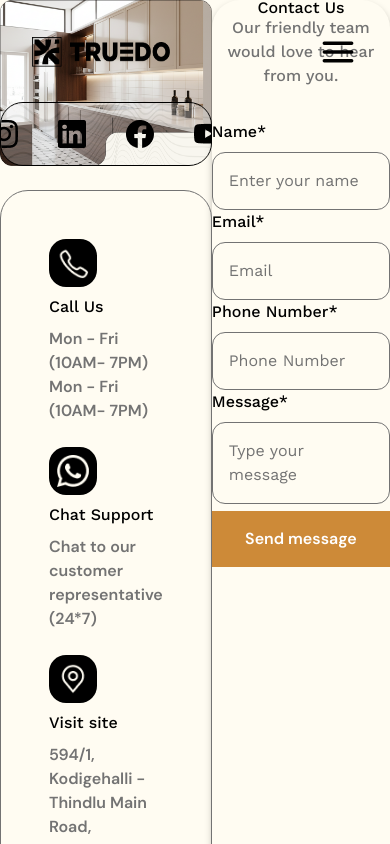
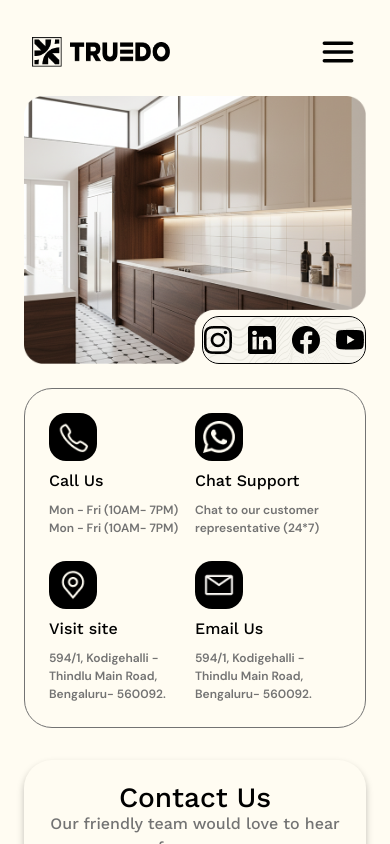
Before and after one commit to techwire-studio/Truedo, a React (Vite) app: page /contact in a window 390 px wide. Shown: the top 844 px of the page. Built offline with nearby package versions, Linux system fonts and the light colour scheme.

Commit message:
contact page updated for mobile view

```diff
--- a/src/common/Header.jsx
+++ b/src/common/Header.jsx
@@ -28,20 +28,9 @@ const Header = () => {
     }
   }, [menuOpen]);
 
-  const [scrolled, setScrolled] = useState(false);
 
-  // 🧩 Detect scroll position
-  useEffect(() => {
-    const handleScroll = () => {
-      if (window.scrollY > 20) {
-        setScrolled(true);
-      } else {
-        setScrolled(false);
-      }
-    };
-    window.addEventListener("scroll", handleScroll);
-    return () => window.removeEventListener("scroll", handleScroll);
-  }, []);
+
+
 
   return (
     <div>
@@ -59,7 +48,7 @@ const Header = () => {
       <a
         href="/"
         className={`transition-all duration-200 ${
-          isActive("/") ? "font-bold text-[16px] underline underline-offset-4" : ""
+          isActive("/") ? "font-bold text-[16px] " : "opacity-60"
         }`}
       >
         Home
@@ -69,8 +58,8 @@ const Header = () => {
         href="/our-services"
         className={`transition-all duration-200 ${
           isActive("/our-services")
-            ? "font-bold text-[16px] underline underline-offset-4"
-            : ""
+            ? "font-bold text-[16px]"
+            : "opacity-60"
         }`}
       >
         Services
@@ -80,8 +69,8 @@ const Header = () => {
         href="/about-us"
         className={`transition-all duration-200 ${
           isActive("/about-us")
-            ? "font-bold text-[16px] underline underline-offset-4"
-            : ""
+            ? "font-bold text-[16px] "
+            : "opacity-60"
         }`}
       >
         About Us
@@ -91,8 +80,8 @@ const Header = () => {
         href="/contact"
         className={`transition-all duration-200 ${
           isActive("/contact")
-            ? "font-bold text-[16px] underline underline-offset-4"
-            : ""
+            ? "font-bold text-[16px]"
+            : "opacity-60"
         }`}
       >
         Contacts
@@ -102,17 +91,15 @@ const Header = () => {
       <>
   {/* ===== Header Bar ===== */}
   <div
-          className={`lg:hidden flex items-center justify-between fixed left-0 w-full z-50 px-8 transition-all duration-300 ${
+    className={`lg:hidden flex items-center justify-between left-0 w-full z-50 px-8 transition-all duration-300
+      ${
         menuOpen
-              ? "bg-transparent py-0 top-8"
-              : scrolled
-              ? isHome
-                ? "top-0 py-4 backdrop-blur-lg bg-black/50"
-                : "top-0 py-4 backdrop-blur-lg bg-white/70"
+          ? "fixed top-8 bg-transparent py-0"
           : isHome
-              ? "top-8 py-0 bg-transparent"
-              : "top-8 py-0 bg-transparent"
-          }`}
+          ? "absolute top-8 py-0 bg-transparent"
+          : "absolute top-8 py-0 bg-transparent"
+      }
+    `}
   >
     {/* Logo */}
     <div className="flex items-center gap-2">
@@ -134,7 +121,6 @@ const Header = () => {
       onClick={() => setMenuOpen(!menuOpen)}
     >
       {menuOpen ? (
-              // ❌ Close icon (always white when menuOpen)
         <svg
           xmlns="http://www.w3.org/2000/svg"
           fill="none"
@@ -176,7 +162,7 @@ const Header = () => {
         animate={{ opacity: 1 }}
         exit={{ opacity: 0 }}
         transition={{ duration: 0.4 }}
-              className={`fixed font-dm  inset-0 uppercase bg-black/70 backdrop-blur-sm text-white flex flex-col justify-between pt-28 pb-4  z-40`}
+        className="fixed font-dm inset-0 uppercase bg-black/70 backdrop-blur-sm text-white flex flex-col justify-between pt-28 pb-4 z-40"
       >
         {/* Menu Items */}
         <motion.ul
@@ -185,40 +171,20 @@ const Header = () => {
           transition={{ duration: 0.6 }}
           className="text-[24px] space-y-0 flex flex-col font-semibold px-8"
         >
-                <a
-                  href="/"
-                  className="hover:text-[#C8ACD6] transition-colors duration-300 cursor-pointer"
-                >
-                  Home
-                </a>
-                <a
-                  href="/our-services"
-                  className="hover:text-[#C8ACD6] transition-colors duration-300 cursor-pointer"
-                >
-                  Services
-                </a>
-                <a
-                  href="about-us"
-                  className="hover:text-[#C8ACD6] transition-colors duration-300 cursor-pointer"
-                >
-                  About us
-                </a>
-                <a
-                  href="/contact"
-                  className="hover:text-[#C8ACD6] transition-colors duration-300 cursor-pointer"
-                >
-                  Contact
-                </a>
+          <a href="/" className="hover:text-[#C8ACD6] duration-300">Home</a>
+          <a href="/our-services" className="hover:text-[#C8ACD6] duration-300">Services</a>
+          <a href="/about-us" className="hover:text-[#C8ACD6] duration-300">About us</a>
+          <a href="/contact" className="hover:text-[#C8ACD6] duration-300">Contact</a>
         </motion.ul>
 
-              {/* Centered Button */}
-              <div className="bg-white text-black text-[18px] font-semibold px-10 mx-auto py-3 rounded-full text-center w-[90%] cursor-pointer hover:bg-[#C8ACD6] hover:text-white transition-all duration-300">
+        <div className="bg-white text-black text-[18px] font-semibold px-10 mx-auto py-3 rounded-full text-center w-[90%] cursor-pointer hover:bg-[#C8ACD6] hover:text-white duration-300">
           Get In Touch
         </div>
       </motion.div>
     )}
   </AnimatePresence>
 </>
+
     </div>
   );
 };
--- a/src/pages/Contact.jsx
+++ b/src/pages/Contact.jsx
@@ -13,11 +13,11 @@ import bgImage from "../assets/asabsdfihsdlbdshfled-3.png";
 
 const Contact = () => {
   return (
-    <div className="lg:px-8  lg:pt-40 lg:pb-20 flex h-fit lg:gap-8">
+    <div className="lg:px-8 px-6 pt-24  lg:pt-40 pb-16 lg:pb-20 flex flex-col lg:flex-row h-fit lg:gap-8">
       <div className="lg:w-[45%] w-full relative">
         <img className="w-full lg:h-[400px]" src={image1} alt="" />
         <div
-          className="lg:w-[48%] absolute right-0 -mt-16 rounded-[23px] border border-black h-16
+          className="lg:w-[48%] w-[48%] absolute right-0 -mt-12 lg:-mt-16 rounded-[17px] lg:rounded-[23px] border border-black h-12  lg:h-16
              flex justify-center items-center lg:gap-10  overflow-hidden"
         >
           <img
@@ -25,7 +25,7 @@ const Contact = () => {
             alt="Background"
             className="absolute inset-0 w-full h-full opacity-30"
           />
-          <div className="relative z-10 flex justify-center items-center gap-10">
+          <div className="relative z-10 flex justify-center items-center gap-4 lg:gap-10">
             <img src={instagram} alt="Instagram" />
             <img src={linkedien} alt="LinkedIn" />
             <img src={facebook} alt="Facebook" />
@@ -33,16 +33,16 @@ const Contact = () => {
           </div>
         </div>
 
-        <div className="w-full border-[#737373] border-[1px] rounded-[28px] mt-6 grid lg:grid-cols-2  p-12 gap-y-6">
+        <div className="w-full border-[#737373] border-[1px] rounded-[28px] mt-6 grid lg:grid-cols-2 grid-cols-2 p-6 lg:p-12 gap-y-6 lg:gap-y-6">
           <div className="">
             <div className="bg-black w-fit p-2 rounded-[17px]">
               <img className="h-8 w-8" src={mobile} alt="" />
             </div>
             <p className="font-work font-medium lg:text-[16px] mt-2">Call Us</p>
-            <p className="font-dm font-semibold text-[#737373] lg:text-[14px] mt-2">
+            <p className="font-dm font-semibold text-[#737373] text-[12px] lg:text-[14px] mt-2">
               Mon - Fri (10AM- 7PM)
             </p>
-            <p className="font-dm font-semibold text-[#737373] lg:text-[14px]">
+            <p className="font-dm font-semibold text-[#737373] text-[12px] lg:text-[14px]">
               Mon - Fri (10AM- 7PM)
             </p>
           </div>
@@ -50,11 +50,11 @@ const Contact = () => {
             <div className="bg-black w-fit p-2 rounded-[17px]">
               <img className="h-8 w-8" src={whatsapp} alt="" />
             </div>
-            <p className="font-work font-medium lg:text-[16px] mt-2">Chat Support</p>
-            <p className="font-dm font-semibold text-[#737373] lg:text-[14px] mt-2">
+            <p className="font-work font-medium lg:text-[16px] text-[16px] mt-2">Chat Support</p>
+            <p className="font-dm font-semibold text-[#737373] text-[12px] lg:text-[14px] mt-2">
               Chat to our customer
             </p>
-            <p className="font-dm font-semibold text-[#737373] lg:text-[14px]">
+            <p className="font-dm font-semibold text-[#737373] text-[12px] lg:text-[14px]">
               representative (24*7)
             </p>
           </div>
@@ -63,13 +63,13 @@ const Contact = () => {
               <img className="h-8 w-8" src={location} alt="" />
             </div>
             <p className="font-work font-medium lg:text-[16px] mt-2">Visit site</p>
-            <p className="font-dm font-semibold text-[#737373] lg:text-[14px] mt-2">
+            <p className="font-dm font-semibold text-[#737373] text-[12px] lg:text-[14px] mt-2">
               594/1, Kodigehalli -
             </p>
-            <p className="font-dm font-semibold text-[#737373] lg:text-[14px]">
+            <p className="font-dm font-semibold text-[#737373] text-[12px] lg:text-[14px]">
               Thindlu Main Road,
             </p>
-            <p className="font-dm font-semibold text-[#737373] lg:text-[14px]">
+            <p className="font-dm font-semibold text-[#737373] text-[12px] lg:text-[14px]">
               Bengaluru- 560092.
             </p>
           </div>
@@ -78,26 +78,26 @@ const Contact = () => {
               <img className="h-8 w-8" src={email} alt="" />
             </div>
             <p className="font-work font-medium lg:text-[16px] mt-2">Email Us</p>
-            <p className="font-dm font-semibold text-[#737373] lg:text-[14px] mt-2">
+            <p className="font-dm font-semibold text-[#737373] text-[12px] lg:text-[14px] mt-2">
               594/1, Kodigehalli -
             </p>
-            <p className="font-dm font-semibold text-[#737373] lg:text-[14px]">
+            <p className="font-dm font-semibold text-[#737373] text-[12px] lg:text-[14px]">
               Thindlu Main Road,
             </p>
-            <p className="font-dm font-semibold text-[#737373] lg:text-[14px]">
+            <p className="font-dm font-semibold text-[#737373] text-[12px] lg:text-[14px]">
               Bengaluru- 560092.
             </p>
           </div>
         </div>
       </div>
-      <div className="lg:w-[55%] rounded-[28px] shadow-[0px_4px_7px_0px_rgba(0,0,0,0.25)] lg:py-8 lg:px-4">
-        <h3 className="font-work font-medium text-center lg:text-[40px] leading-none">
+      <div className="lg:w-[55%] mt-8 lg:mt-0 rounded-[28px] shadow-[0px_4px_7px_0px_rgba(0,0,0,0.25)] py-6 px-4 lg:py-8 lg:px-4">
+        <h3 className="font-work font-medium text-center text-[28px] lg:text-[40px] leading-none">
           Contact Us
         </h3>
-        <p className="font-work text-[#737373] text-center font-medium">
+        <p className="font-work text-[#737373] text-[16px]  text-center font-medium">
           Our friendly team would love to hear from you.
         </p>
-        <form className="mt-8 font-work bg-[#fffcf2] lg:space-y-8" action="">
+        <form className="mt-6 lg:mt-8 font-work bg-[#fffcf2] space-y-4 lg:space-y-8" action="">
           <div>
             <label className="font-medium" htmlFor="">
               Name*
@@ -137,7 +137,7 @@ const Contact = () => {
             </label>
             <textarea
               type="text"
-              className="lg:h-[150px] mt-2 w-full border-[1px] text-[#737373] placeholder:text-[#737373] border-[#737373] bg-[#fffcf2] p-4 rounded-[13px] resize-none"
+              className="lg:h-[150px] h-[150px] mt-2 w-full border-[1px] text-[#737373] placeholder:text-[#737373] border-[#737373] bg-[#fffcf2] p-4 rounded-[13px] resize-none"
               placeholder="Type your message"
               required
             />
```
Also changed, not shown: src/assets/contactNew.png. Lines whose indentation alone changed are shown as unchanged.
